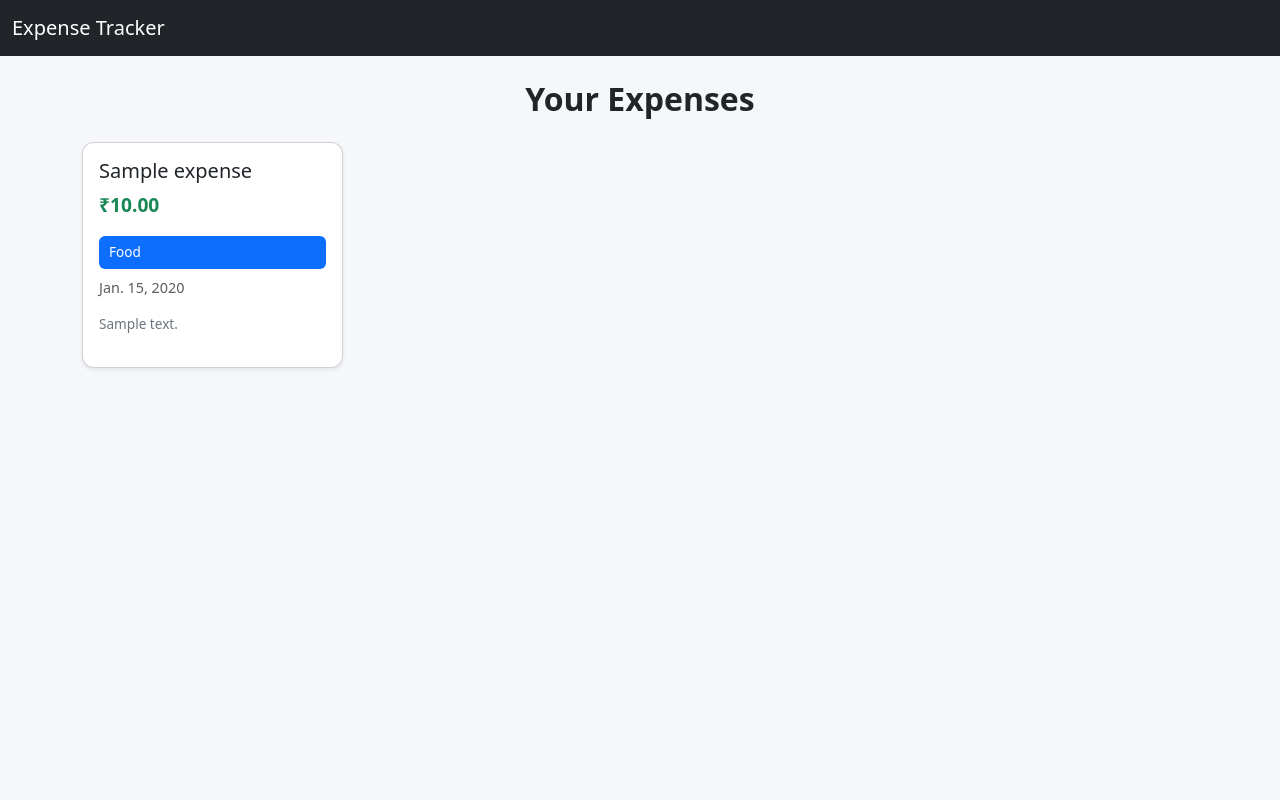
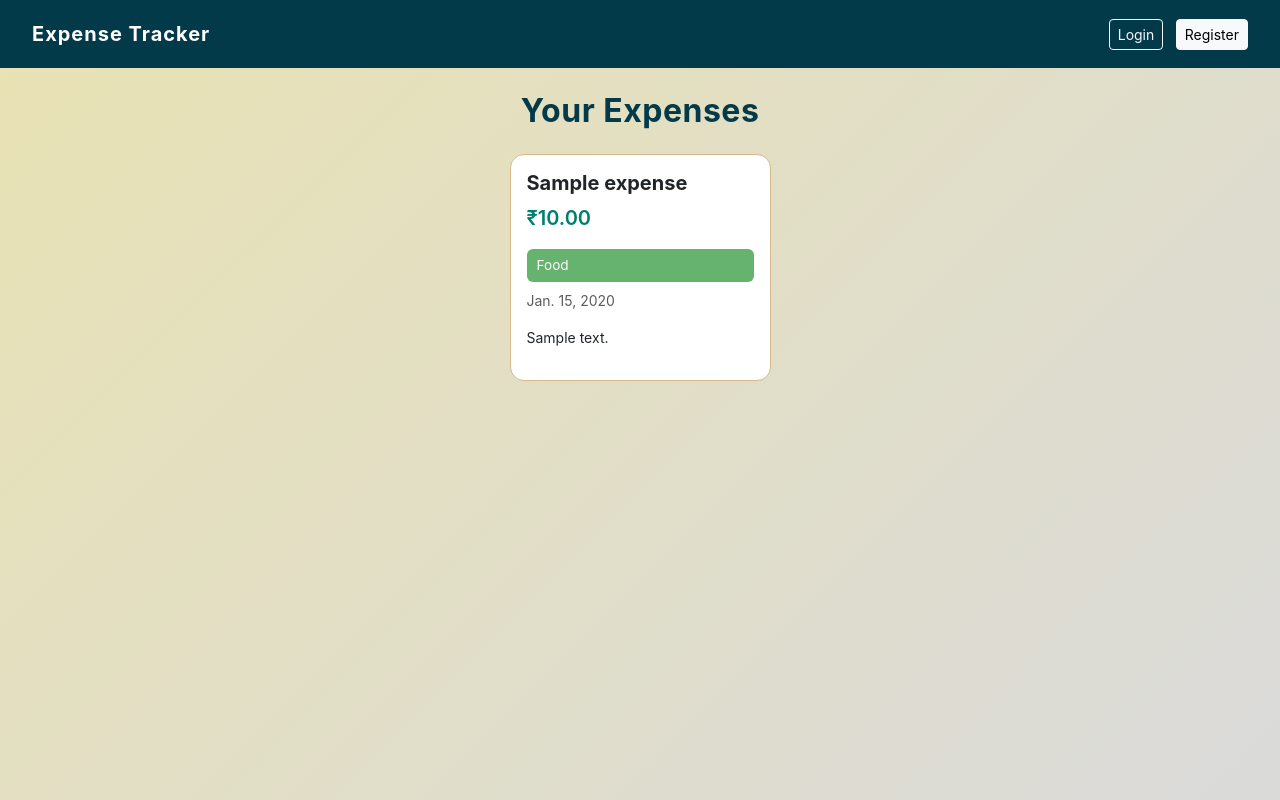
Before and after one commit to ShreyaShristii/ExpenseTracker, a Django app: template ExpenseTracker/Tracker/templates/Tracker/expense_list.html in a window 1280 px wide. Run offline with Django 5.2, Linux system fonts and the light colour scheme; the template is opened without the code that fills it: values that come from a table or form of the project are taken from there, others are empty; tables that the repository leaves empty hold one stand-in row (values such as "Sample post").

Commit message:
Making it look better

```diff
--- a/ExpenseTracker/ExpenseTracker/urls.py
+++ b/ExpenseTracker/ExpenseTracker/urls.py
@@ -1,9 +1,17 @@
 from django.contrib import admin
 from django.urls import path, include
+from django.contrib.auth import views as auth_views
 
 urlpatterns = [
     path('admin/', admin.site.urls),
 
+    # Auth URLs
+    path('login/', auth_views.LoginView.as_view(
+        template_name='Tracker/login.html'
+    ), name='login'),
 
+    path('logout/', auth_views.LogoutView.as_view(), name='logout'),
+
+    # Tracker app
     path('', include('Tracker.urls')),
 ]
--- /dev/null
+++ b/ExpenseTracker/Tracker/static/Tracker/styles.css
@@ -0,0 +1,77 @@
+/* ===== COLOR PALETTE ===== */
+:root {
+    --deep-navy: #033A4A;
+    --ocean: #00526F;
+    --steel-blue: #346B85;
+    --light-gray: #DADADA;
+
+    --sand: #D6B98D;
+    --beige: #E9E2B3;
+    --fresh-green: #66B26F;
+    --deep-teal: #007F6E;
+}
+
+/* ===== GENERAL ===== */
+body {
+    background: linear-gradient(135deg, var(--beige), var(--light-gray));
+    font-family: "Inter", sans-serif;
+    min-height: 100vh;
+    padding-bottom: 50px;
+}
+
+/* ===== NAVBAR ===== */
+.navbar-custom {
+    background-color: var(--deep-navy) !important;
+    padding: 14px 20px;
+}
+
+.navbar-brand {
+    font-weight: 700;
+    color: white !important;
+    letter-spacing: 1px;
+}
+
+/* ===== GLOBAL CARD DESIGN ===== */
+.card-custom {
+    border-radius: 14px;
+    background: white;
+    border: 1px solid var(--sand);
+    transition: 0.25s ease;
+}
+
+.card-custom:hover {
+    transform: translateY(-6px);
+    box-shadow: 0 10px 18px rgba(0, 0, 0, 0.15);
+}
+
+/* ===== HEADINGS ===== */
+.heading-main {
+    color: var(--deep-navy);
+    font-weight: 700;
+    letter-spacing: 0.5px;
+}
+
+/* ===== BUTTONS ===== */
+.btn-primary {
+    background-color: var(--deep-teal) !important;
+    border: none !important;
+}
+
+.btn-primary:hover {
+    background-color: #00695b !important;
+}
+
+/* ===== EXPENSE LIST ELEMENTS ===== */
+.expense-amount {
+    color: var(--deep-teal);
+    font-size: 1.25rem;
+    font-weight: 600;
+}
+
+.category-badge {
+    background: var(--fresh-green);
+    padding: 6px 10px;
+    border-radius: 6px;
+    color: white;
+    font-size: 0.85rem;
+}
--- /dev/null
+++ b/ExpenseTracker/Tracker/templates/Tracker/base.html
@@ -0,0 +1,41 @@
+<!DOCTYPE html>
+<html lang="en">
+<head>
+    <meta charset="UTF-8">
+    <meta name="viewport" content="width=device-width, initial-scale=1.0">
+    <title>Expense Tracker</title>
+
+    <!-- Bootstrap -->
+    <link href="https://cdn.jsdelivr.net/npm/bootstrap@5.3.0/dist/css/bootstrap.min.css" rel="stylesheet">
+
+    <!-- Global CSS -->
+    {% load static %}
+    <link rel="stylesheet" href="{% static 'Tracker/styles.css' %}">
+</head>
+
+<body>
+
+<nav class="navbar navbar-dark navbar-custom mb-4">
+    <div class="container-fluid">
+        <a class="navbar-brand" href="/">Expense Tracker</a>
+
+        <div>
+            {% if user.is_authenticated %}
+                <a href="/logout/" class="btn btn-outline-light btn-sm">Logout</a>
+            {% else %}
+                <a href="/login/" class="btn btn-outline-light btn-sm me-2">Login</a>
+                <a href="/register/" class="btn btn-light btn-sm">Register</a>
+            {% endif %}
+        </div>
+    </div>
+</nav>
+
+<div class="container">
+    {% block content %}
+    {% endblock %}
+</div>
+
+<script src="https://cdn.jsdelivr.net/npm/bootstrap@5.3.0/dist/js/bootstrap.bundle.min.js"></script>
+
+</body>
+</html>
--- a/ExpenseTracker/Tracker/templates/Tracker/expense_list.html
+++ b/ExpenseTracker/Tracker/templates/Tracker/expense_list.html
@@ -1,70 +1,26 @@
-<!DOCTYPE html>
-<html lang="en">
-<head>
-    <meta charset="UTF-8">
-    <meta name="viewport" content="width=device-width, initial-scale=1.0">
-    <title>Your Expenses</title>
+{% extends 'Tracker/base.html' %}
 
-    <link href="https://cdn.jsdelivr.net/npm/bootstrap@5.3.0/dist/css/bootstrap.min.css" rel="stylesheet">
+{% block content %}
 
-    <style>
-        body {
-            background: #f5f7fa;
-        }
-        .expense-card {
-            border-radius: 12px;
-            transition: transform 0.2s ease-in-out;
-        }
-        .expense-card:hover {
-            transform: translateY(-5px);
-        }
-        .amount {
-            font-size: 1.2rem;
-            font-weight: 600;
-        }
-        .category-badge {
-            font-size: 0.85rem;
-            padding: 6px 10px;
-            border-radius: 6px;
-        }
-    </style>
-</head>
+<h2 class="heading-main text-center mb-4">Your Expenses</h2>
 
-<body>
-
-<nav class="navbar navbar-dark bg-dark mb-4">
-    <div class="container-fluid">
-        <a class="navbar-brand" href="/">Expense Tracker</a>
-    </div>
-</nav>
-
-<div class="container">
-
-    <h2 class="mb-4 text-center fw-bold">Your Expenses</h2>
-
-    <div class="row g-4">
+<div class="row g-4 justify-content-center">
 
     {% for expense in expenses %}
     <div class="col-12 col-sm-6 col-md-4 col-lg-3">
 
-            <div class="card shadow-sm expense-card p-3">
+        <div class="card card-custom p-3">
 
-                <h5 class="card-title">{{ expense.title }}</h5>
+            <h5 class="fw-bold">{{ expense.title }}</h5>
 
-                <p class="amount text-success">₹{{ expense.amount }}</p>
+            <p class="expense-amount">₹{{ expense.amount }}</p>
 
-                <span class="category-badge bg-primary text-white">
-                    {{ expense.category }}
-                </span>
+            <span class="category-badge">{{ expense.category }}</span>
 
-                <p class="mt-2 text-muted" style="font-size: 0.9rem;">
-                    {{ expense.date }}
-                </p>
+            <p class="mt-2 text-muted small">{{ expense.date }}</p>
 
             {% if expense.description %}
-                <p class="text-secondary" style="font-size: 0.85rem;">
-                    {{ expense.description }}
-                </p>
+            <p class="small">{{ expense.description }}</p>
             {% endif %}
 
         </div>
@@ -73,9 +29,5 @@
     {% endfor %}
 
 </div>
-</div>
 
-<script src="https://cdn.jsdelivr.net/npm/bootstrap@5.3.0/dist/js/bootstrap.bundle.min.js"></script>
-
-</body>
-</html>
+{% endblock %}
--- a/ExpenseTracker/Tracker/urls.py
+++ b/ExpenseTracker/Tracker/urls.py
@@ -1,9 +1,19 @@
-
-
 from django.urls import path
 from . import views
+from django.contrib.auth import views as auth_views
 
 urlpatterns = [
+
+    # Homepage
     path('', views.home, name='home'),
+
+    # Auth
+    path('login/', auth_views.LoginView.as_view(
+        template_name='Tracker/login.html'
+    ), name='login'),
+
+    path('logout/', auth_views.LogoutView.as_view(), name='logout'),
+
+    # Protected routes
     path('expenses/', views.expense_list, name='expense_list'),
 ]
```
Also changed, not shown: ExpenseTracker/ExpenseTracker/settings.py (+12 -0 lines), ExpenseTracker/Tracker/templates/Tracker/home.html (+7 -26 lines), ExpenseTracker/Tracker/templates/Tracker/login.html (added, +27 -0 lines), ExpenseTracker/Tracker/templates/Tracker/register.html (added, +27 -0 lines), ExpenseTracker/Tracker/templates/Tracker/style.css (added, +77 -0 lines), ExpenseTracker/Tracker/views.py (+44 -2 lines). Lines whose indentation alone changed are shown as unchanged.
